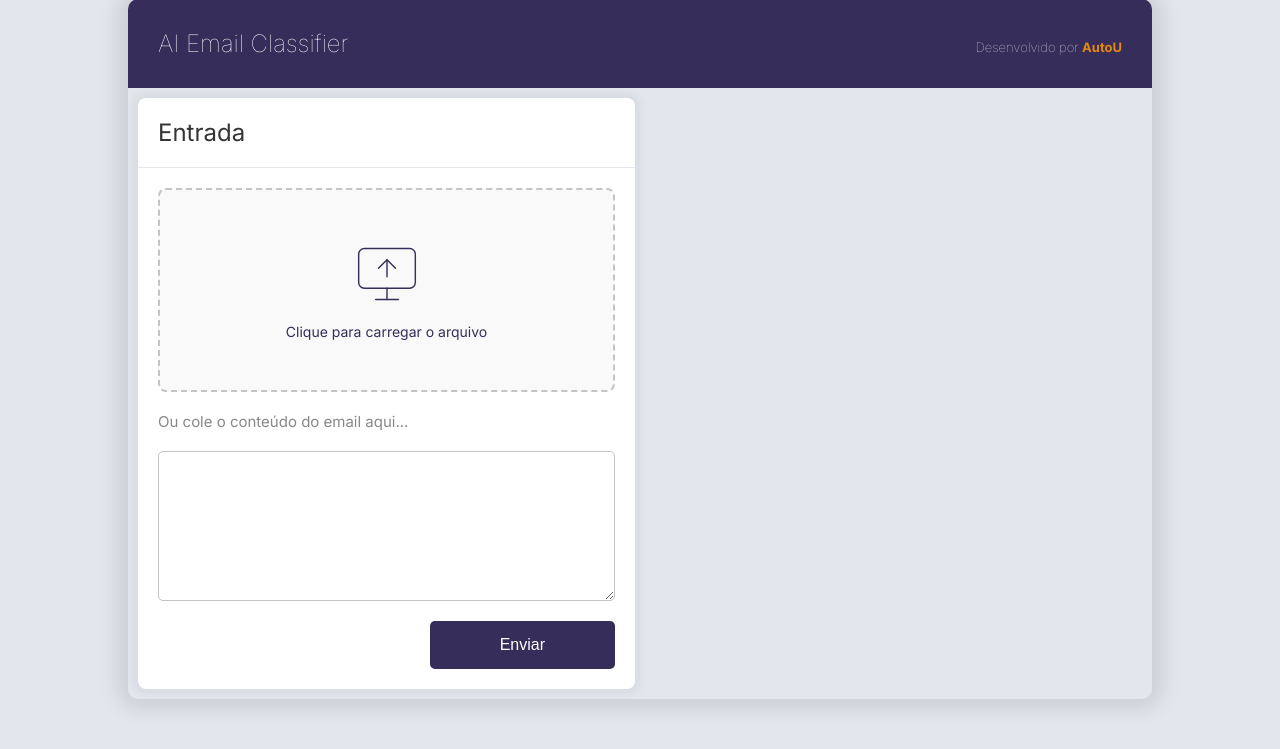
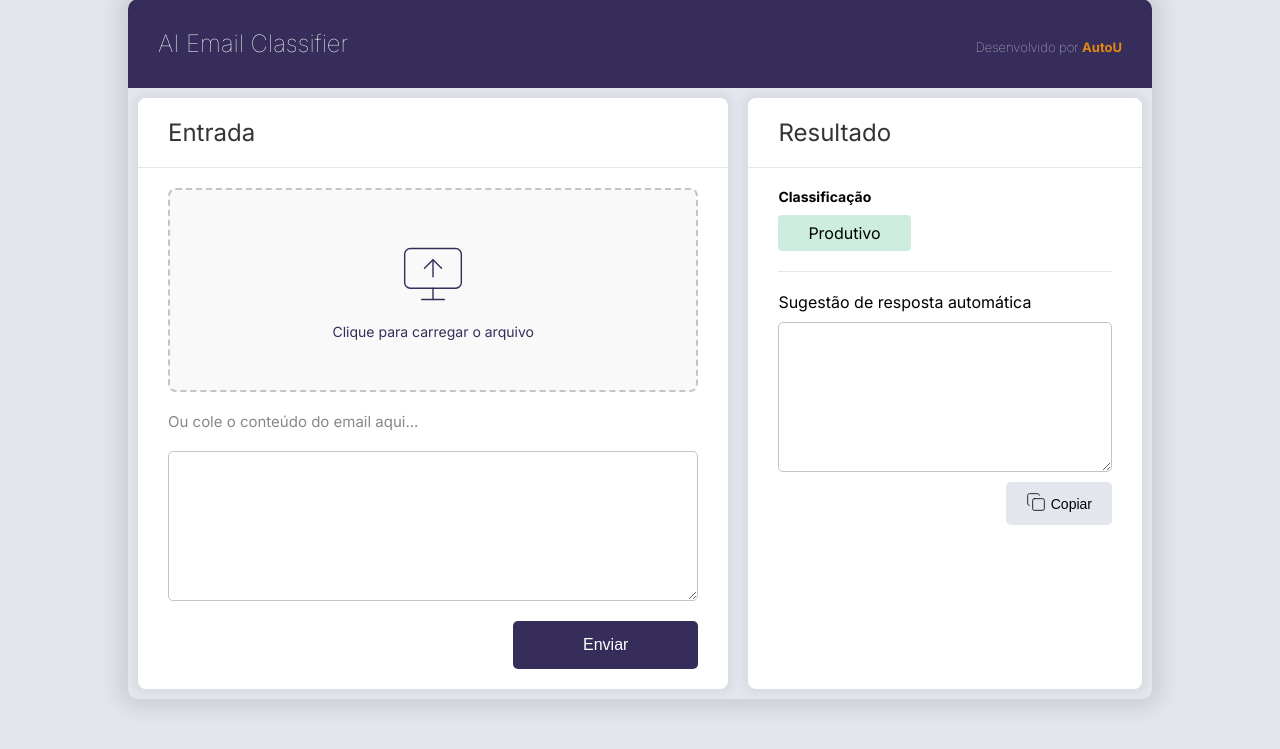
Before and after one commit to Gsn00/auto-u, a Flask app: page / in a window 1280 px wide. Shown: the part 51-800 px from the top of the page. Run offline with Flask 3, Linux system fonts and the light colour scheme.

Commit message:
Result section design created

```diff
--- a/static/style.css
+++ b/static/style.css
@@ -53,8 +53,8 @@ body {
   width: 100%;
   padding: 10px;
   display: grid;
-  grid-template-columns: 1fr 1fr;
-  gap: 10px;
+  grid-template-columns: 1.5fr 1fr;
+  gap: 20px;
 }
 
 .form {
@@ -65,7 +65,7 @@ body {
 
 .form_header {
   width: 100%;
-  padding: 20px;
+  padding: 20px 30px;
   border-bottom: 1px solid #e3e7ed;
 }
 
@@ -75,7 +75,7 @@ body {
 }
 
 .form_content {
-  padding: 20px;
+  padding: 20px 30px;
   display: flex;
   flex-direction: column;
   gap: 20px;
@@ -115,7 +115,7 @@ body {
   border: 1px solid #c4c4c4;
   border-radius: 5px;
   padding: 10px;
-  font-size: 14px;
+  font-size: 16px;
   resize: vertical;
   outline: none;
 }
@@ -135,3 +135,91 @@ body {
   cursor: pointer;
   transition: background-color 0.3s ease;
 }
+
+.result {
+  background-color: white;
+  box-shadow: 0px 0px 10px 5px rgba(0, 0, 0, 0.05);
+  border-radius: 8px;
+}
+
+.result_header {
+  width: 100%;
+  padding: 20px 30px;
+  border-bottom: 1px solid #e3e7ed;
+}
+
+.result_header h2 {
+  font-weight: normal;
+  color: rgb(52, 52, 52);
+}
+
+.result_waiting {
+  padding: 20px 30px;
+  text-align: center;
+  color: #888;
+  font-size: 16px;
+  display: none;
+}
+
+.result_sent {
+  padding: 20px 30px;
+  display: flex;
+  flex-direction: column;
+  gap: 20px;
+}
+
+.result_classification {
+  padding-bottom: 20px;
+  border-bottom: 1px solid #e3e7ed;
+  display: flex;
+  flex-direction: column;
+  gap: 10px;
+}
+
+.result_classification h3 {
+  font-size: 14px;
+}
+
+.result_classification span {
+  font-size: 16px;
+  padding: 8px 30px;
+  background-color: #cdeede;
+  border-radius: 4px;
+  margin-right: auto;
+}
+
+.result_reply {
+  display: flex;
+  flex-direction: column;
+  gap: 10px;
+}
+
+.result_textarea {
+  width: 100%;
+  height: 150px;
+  min-height: 150px;
+  border: 1px solid #c4c4c4;
+  border-radius: 5px;
+  padding: 10px;
+  font-size: 16px;
+  resize: vertical;
+  outline: none;
+}
+
+.result_textarea:focus {
+  border-color: #362d5a;
+}
+
+.result_copy {
+  margin-left: auto;
+  padding: 10px 20px;
+  background-color: #e3e7ed;
+  border: none;
+  border-radius: 5px;
+  font-size: 14px;
+  cursor: pointer;
+  transition: background-color 0.3s ease;
+  display: flex;
+  align-items: center;
+  gap: 5px;
+}
--- a/templates/home.html
+++ b/templates/home.html
@@ -65,6 +65,71 @@
             <button class="form_button">Enviar</button>
           </section>
         </form>
+
+        <aside class="result">
+          <header class="result_header">
+            <h2>Resultado</h2>
+          </header>
+
+          <section class="result_content">
+            <div class="result_waiting">
+              <svg
+                xmlns="http://www.w3.org/2000/svg"
+                width="68"
+                height="68"
+                viewBox="0 0 24 24"
+                fill="none"
+                stroke="currentColor"
+                stroke-width="0.5"
+                stroke-linecap="round"
+                stroke-linejoin="round"
+                class="lucide lucide-file-clock-icon lucide-file-clock"
+              >
+                <path
+                  d="M16 22h2a2 2 0 0 0 2-2V8a2.4 2.4 0 0 0-.706-1.706l-3.588-3.588A2.4 2.4 0 0 0 14 2H6a2 2 0 0 0-2 2v2.85"
+                />
+                <path d="M14 2v5a1 1 0 0 0 1 1h5" />
+                <path d="M8 14v2.2l1.6 1" />
+                <circle cx="8" cy="16" r="6" />
+              </svg>
+              <p class="result_text">Aguardando envio...</p>
+            </div>
+
+            <div class="result_sent">
+              <div class="result_classification">
+                <h3>Classificação</h3>
+                <span>Produtivo</span>
+              </div>
+
+              <div class="result_reply">
+                <p>Sugestão de resposta automática</p>
+                <textarea name="" class="result_textarea"></textarea>
+                <button class="result_copy">
+                  <p>
+                    <svg
+                      xmlns="http://www.w3.org/2000/svg"
+                      width="20"
+                      height="20"
+                      viewBox="0 0 24 24"
+                      fill="none"
+                      stroke="currentColor"
+                      stroke-width="1"
+                      stroke-linecap="round"
+                      stroke-linejoin="round"
+                      class="lucide lucide-copy-icon lucide-copy"
+                    >
+                      <rect width="14" height="14" x="8" y="8" rx="2" ry="2" />
+                      <path
+                        d="M4 16c-1.1 0-2-.9-2-2V4c0-1.1.9-2 2-2h10c1.1 0 2 .9 2 2"
+                      />
+                    </svg>
+                  </p>
+                  Copiar
+                </button>
+              </div>
+            </div>
+          </section>
+        </aside>
       </main>
     </section>
   </body>
```
